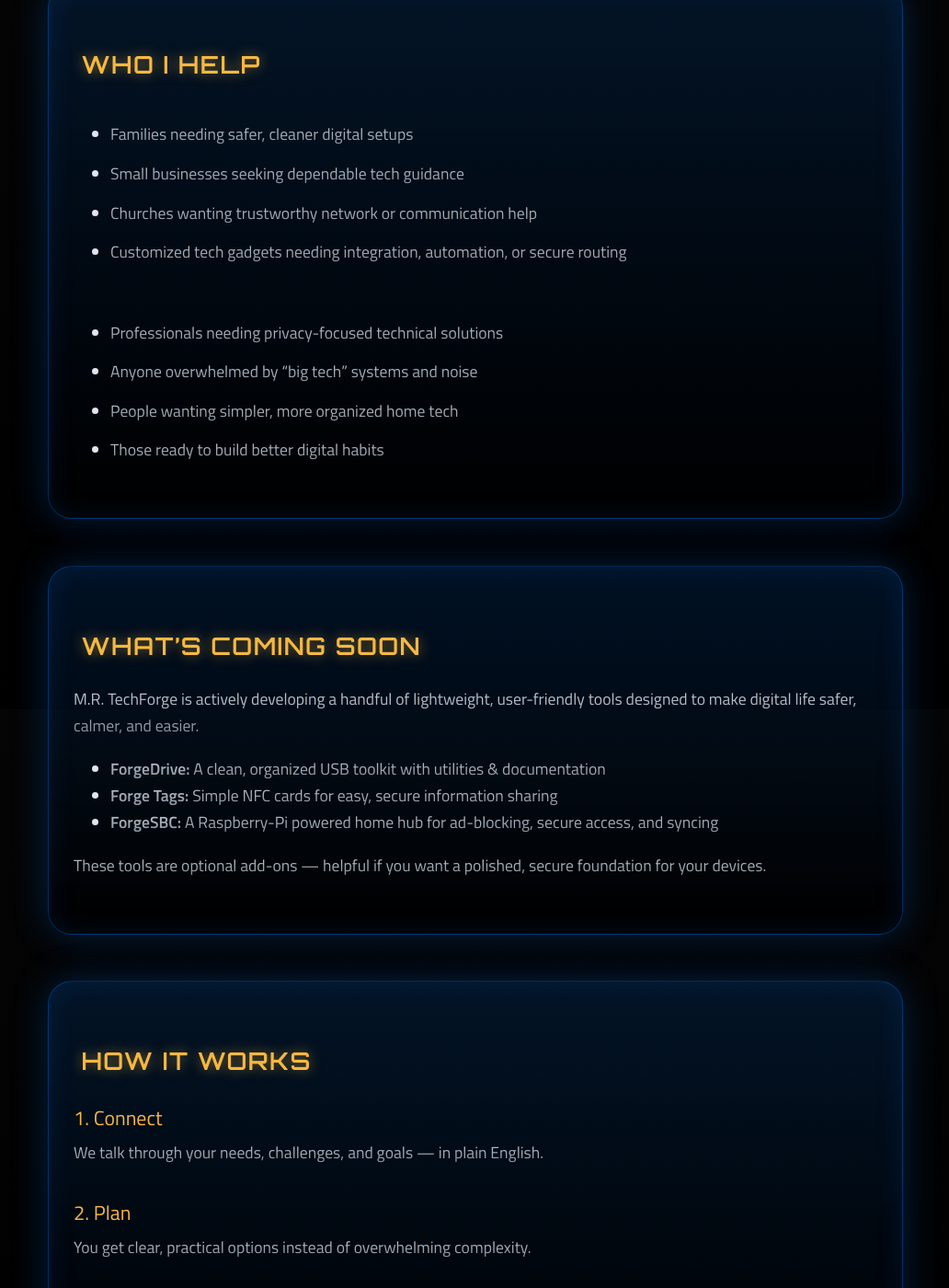
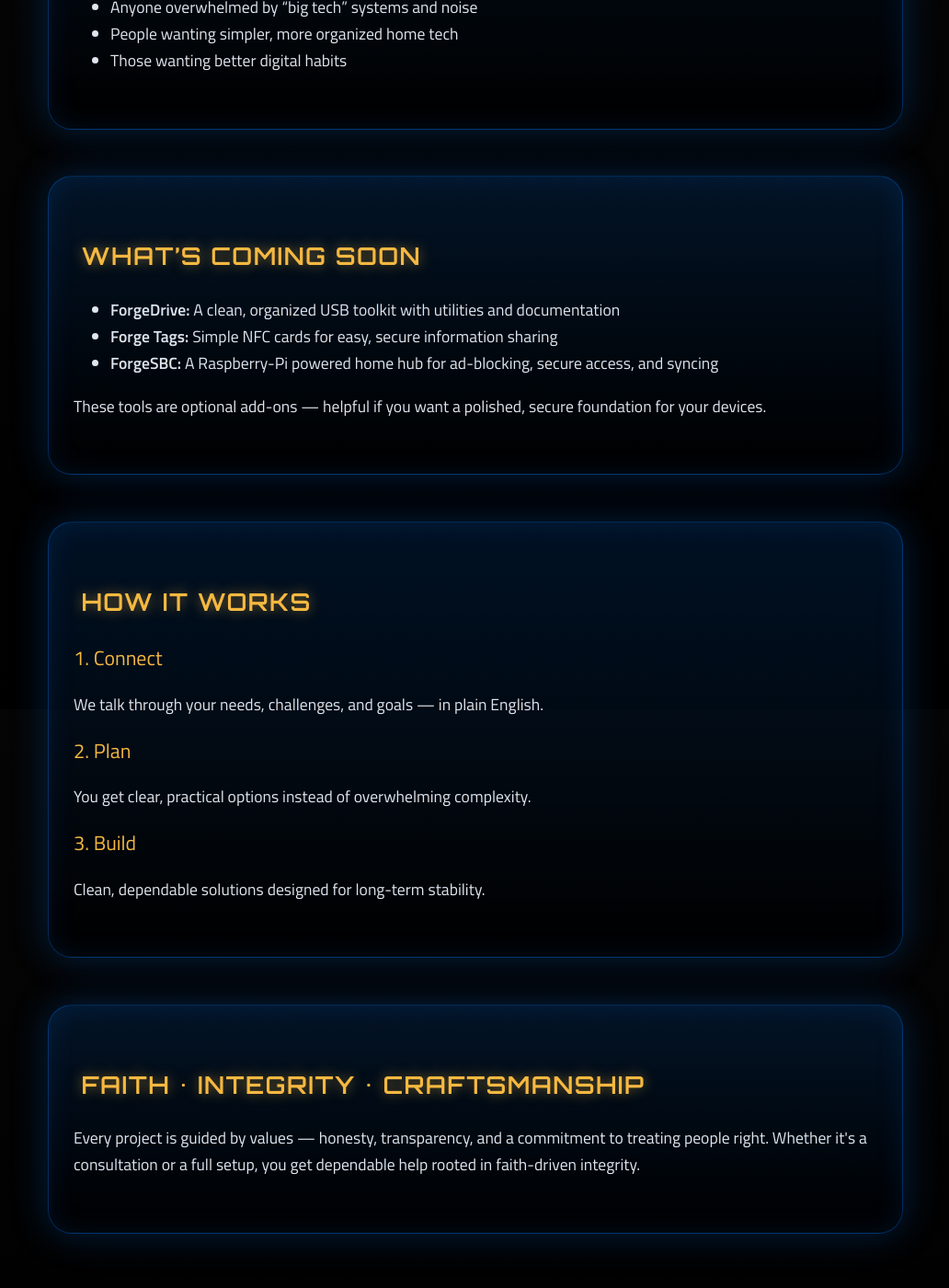
Before and after one commit to markisrt4/mrtechforge.github.io, a Jekyll site: the page built from index.md, in a window 1280 px wide and 1400 px high, scrolled down 1929 px. Shown: the whole window at 92% size, without its empty margins (123-1155 px from the left). Built offline with Jekyll 4.4.1, drawn with Linux system fonts in a browser that asks for light colours; some of the changed text lies outside the part shown.

Commit message:
Update index.md

```diff
--- a/index.md
+++ b/index.md
@@ -7,33 +7,28 @@
 
 <div class="home">
 
-  <!-- HERO WRAPPER -->
+  <!-- HERO SECTION -->
   <section class="forge-hero-vaporized">
 
-    <!-- TOP TAGLINE -->
-    <p class="hero-tagline forge-text-gradient-soft">
-      Practical, relationship-focused tech consulting for homes, churches, customized tech gadgets, and small businesses.
+    <p class="hero-tagline">
+      Practical, relationship-focused tech consulting for homes, churches,
+      customized tech gadgets, and small businesses.
     </p>
 
-    <!-- BRAND STAMP (uses header glow) -->
-    <div class="hero-stamp forge-header-brand-glow">
-      M.R. TechForge
-    </div>
+    <div class="hero-stamp">M.R. TechForge</div>
 
-    <!-- MAIN HERO TITLE -->
     <h1 class="hero-title">
       Crafting Practical<br>
       Tech Solutions<br>
       With Integrity & Skill
     </h1>
 
-    <!-- SUBTITLE -->
-    <p class="hero-subtitle forge-text-gradient-soft">
-      Clear, reliable, and relationship-driven technology help for your home, small business, church, or community.
-      Built on hands-on experience, a love for Linux, and a commitment to integrity.
+    <p class="hero-subtitle">
+      Clear, reliable, and relationship-driven technology help for your home,
+      small business, church, or community — built on hands-on experience,
+      a love for Linux, and a commitment to integrity.
     </p>
 
-    <!-- TAGS -->
     <div class="hero-tags">
       <span class="hero-tag">Linux</span>
       <span class="hero-tag">Digital Security</span>
@@ -42,141 +37,131 @@
       <span class="hero-tag">Customized Tech Gadgets</span>
     </div>
 
-    <!-- BUTTONS -->
     <div class="hero-actions">
       <a href="/services/" class="btn btn-forge">Our Services</a>
       <a href="/contact.html" class="btn btn-forge">Get in Touch</a>
     </div>
 
-    <!-- FOOTNOTE -->
-    <div class="hero-footnote forge-text-gradient-soft">
+    <div class="hero-footnote">
       Forging relationships — and solutions — that last.
     </div>
 
   </section>
 
-  <!-- SPACER -->
   <div class="forge-section-spacer"></div>
 
   <!-- WHAT WE STAND FOR -->
-  <section class="home-pillars">
-    <h2>What We Stand For</h2>
+  <section class="section-shell">
+    <h2 class="section-title">WHAT WE STAND FOR</h2>
 
-    <div class="pillar-grid">
+    <div class="card-group">
 
-      <div class="pillar-card">
-        <h3>Clarity</h3>
-        <p class="forge-text-gradient-soft">
-          No confusing jargon. Clear explanations and real guidance.
-        </p>
+      <div class="inner-card">
+        <h3>CLARITY</h3>
+        <p>No confusing jargon. Clear explanations and real guidance.</p>
       </div>
 
-      <div class="pillar-card">
-        <h3>Reliability</h3>
-        <p class="forge-text-gradient-soft">
-          Dependable setups built to last — not quick hacks or shortcuts.
-        </p>
+      <div class="inner-card">
+        <h3>RELIABILITY</h3>
+        <p>Dependable setups built to last — not quick hacks or shortcuts.</p>
       </div>
 
-      <div class="pillar-card">
-        <h3>Integrity</h3>
-        <p class="forge-text-gradient-soft">
-          Faith-driven values. Honest recommendations. Work done the right way.
-        </p>
+      <div class="inner-card">
+        <h3>INTEGRITY</h3>
+        <p>Faith-driven values. Honest recommendations. Work done the right way.</p>
       </div>
 
     </div>
   </section>
 
-  <!-- SPACER -->
   <div class="forge-section-spacer"></div>
 
   <!-- WHO I HELP -->
-  <section class="home-audience">
-    <h2>Who I Help</h2>
+  <section class="section-shell">
+    <h2 class="section-title">WHO I HELP</h2>
 
-    <div class="audience-grid">
-      <div>
+    <div class="card-group">
+
+      <div class="inner-card">
         <ul>
-          <li class="forge-text-gradient-soft">Families needing safer, cleaner digital setups</li>
-          <li class="forge-text-gradient-soft">Small businesses seeking dependable tech guidance</li>
-          <li class="forge-text-gradient-soft">Churches wanting trustworthy network or communication help</li>
-          <li class="forge-text-gradient-soft">Customized tech gadgets needing integration, automation, or secure routing</li>
+          <li>Families needing safer, cleaner digital setups</li>
+          <li>Small businesses seeking dependable tech guidance</li>
+          <li>Churches wanting trustworthy network or communication help</li>
+          <li>Gadgets needing integration, automation, or secure routing</li>
         </ul>
       </div>
 
-      <div>
+      <div class="inner-card">
         <ul>
-          <li class="forge-text-gradient-soft">Professionals needing privacy-focused technical solutions</li>
-          <li class="forge-text-gradient-soft">Anyone overwhelmed by “big tech” systems and noise</li>
-          <li class="forge-text-gradient-soft">People wanting simpler, more organized home tech</li>
-          <li class="forge-text-gradient-soft">Those ready to build better digital habits</li>
+          <li>Professionals needing privacy-focused solutions</li>
+          <li>Anyone overwhelmed by “big tech” systems and noise</li>
+          <li>People wanting simpler, more organized home tech</li>
+          <li>Those wanting better digital habits</li>
         </ul>
       </div>
+
     </div>
   </section>
 
-  <!-- SPACER -->
   <div class="forge-section-spacer"></div>
 
-  <!-- WHAT’S COMING SOON -->
-  <section class="home-products">
-    <h2>What’s Coming Soon</h2>
+  <!-- WHAT'S COMING SOON -->
+  <section class="section-shell">
+    <h2 class="section-title">WHAT’S COMING SOON</h2>
 
-    <p class="forge-text-gradient-soft">
-      M.R. TechForge is actively developing a handful of lightweight, user-friendly tools designed to
-      make digital life safer, calmer, and easier.
-    </p>
+    <div class="inner-card">
+      <ul>
+        <li><strong>ForgeDrive:</strong> A clean, organized USB toolkit with utilities and documentation</li>
+        <li><strong>Forge Tags:</strong> Simple NFC cards for easy, secure information sharing</li>
+        <li><strong>ForgeSBC:</strong> A Raspberry-Pi powered home hub for ad-blocking, secure access, and syncing</li>
+      </ul>
 
-    <ul>
-      <li class="forge-text-gradient-soft"><strong>ForgeDrive:</strong> A clean, organized USB toolkit with utilities & documentation</li>
-      <li class="forge-text-gradient-soft"><strong>Forge Tags:</strong> Simple NFC cards for easy, secure information sharing</li>
-      <li class="forge-text-gradient-soft"><strong>ForgeSBC:</strong> A Raspberry-Pi powered home hub for ad-blocking, secure access, and syncing</li>
-    </ul>
+      <p>
+        These tools are optional add-ons — helpful if you want a polished, secure foundation for your devices.
+      </p>
+    </div>
+  </section>
 
-    <p class="forge-text-gradient-soft">
-      These tools are optional add-ons — helpful if you want a polished, secure foundation for your devices.
-    </p>
+  <div class="forge-section-spacer"></div>
+
+  <!-- HOW IT WORKS -->
+  <section class="section-shell">
+    <h2 class="section-title">HOW IT WORKS</h2>
+
+    <div class="card-group">
+
+      <div class="inner-card">
+        <span class="step-label">1. Connect</span>
+        <p>We talk through your needs, challenges, and goals — in plain English.</p>
+      </div>
+
+      <div class="inner-card">
+        <span class="step-label">2. Plan</span>
+        <p>You get clear, practical options instead of overwhelming complexity.</p>
+      </div>
+
+      <div class="inner-card">
+        <span class="step-label">3. Build</span>
+        <p>Clean, dependable solutions designed for long-term stability.</p>
+      </div>
+
+    </div>
+  </section>
+
+  <div class="forge-section-spacer"></div>
+
+  <!-- INTEGRITY SECTION -->
+  <section class="section-shell">
+    <h2 class="section-title">FAITH • INTEGRITY • CRAFTSMANSHIP</h2>
+
+    <div class="inner-card">
+      <p>
+        Every project is guided by values — honesty, transparency, and a commitment
+        to treating people right. Whether it's a consultation or a full setup,
+        you get dependable help rooted in faith-driven integrity.
+      </p>
+    </div>
 
   </section>
 
-  <!-- SPACER -->
-  <div class="forge-section-spacer"></div>
-
-  <!-- HOW IT WORKS -->
-  <section class="home-how">
-    <h2>How It Works</h2>
-
-    <ul class="how-steps">
-      <li>
-        <span class="step-label">1. Connect</span>
-        <span class="forge-text-gradient-soft">We talk through your needs, challenges, and goals — in plain English.</span>
-      </li>
-
-      <li>
-        <span class="step-label">2. Plan</span>
-        <span class="forge-text-gradient-soft">You get clear, practical options instead of overwhelming complexity.</span>
-      </li>
-
-      <li>
-        <span class="step-label">3. Build</span>
-        <span class="forge-text-gradient-soft">Clean, dependable solutions designed for long-term stability.</span>
-      </li>
-    </ul>
-
-  </section>
-
-  <!-- SPACER -->
-  <div class="forge-section-spacer"></div>
-
-  <!-- INTEGRITY SECTION -->
-  <section class="home-integrity">
-    <h2>Faith • Integrity • Craftsmanship</h2>
-    <p class="forge-text-gradient-soft">
-      Every project is guided by values — honesty, transparency, and a commitment
-      to treating people right. Whether it’s a consultation or a full setup, you get
-      dependable help rooted in faith-driven integrity.
-    </p>
-  </section>
-
 </div>
```
